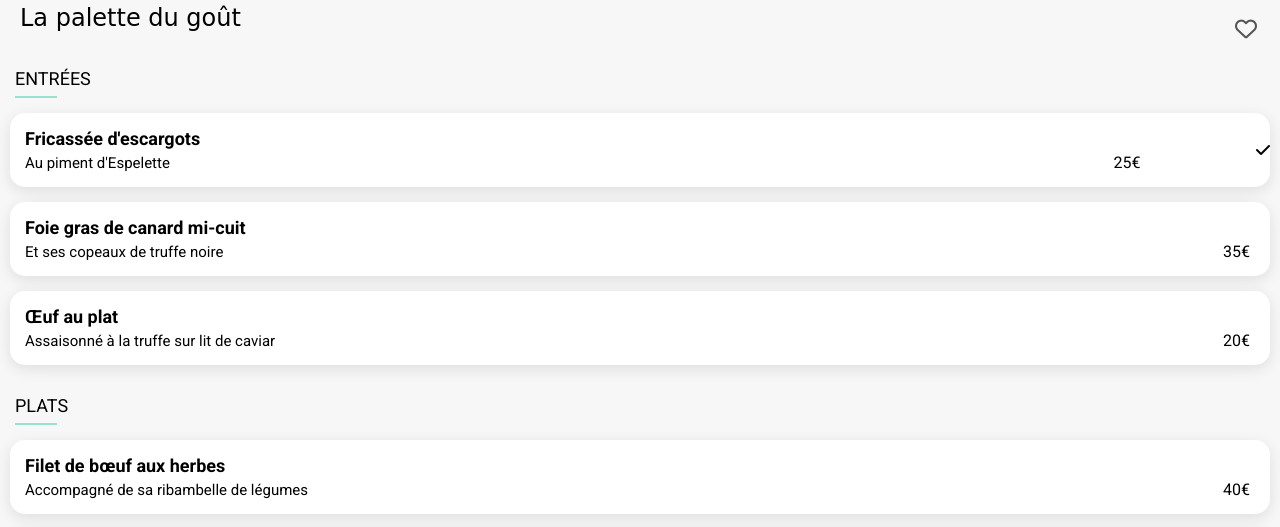
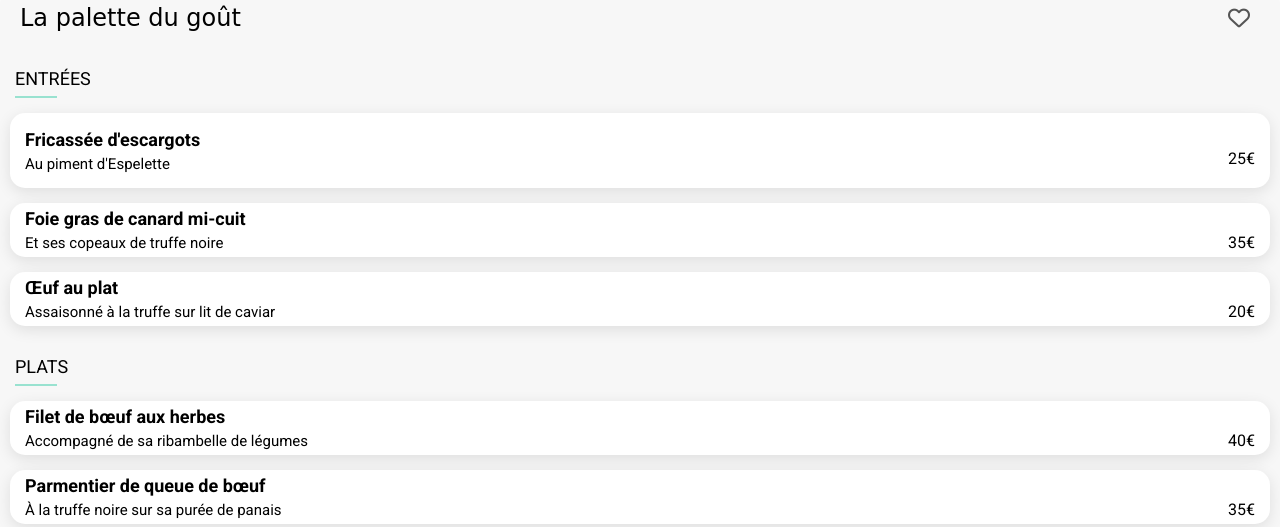
Before and after one commit to Kristikus/Kristikus.github.io, a website: page menu-palette-du-gout.html in a window 1280 px wide. Shown: the part 285-812 px from the top of the page. Drawn offline with Linux system fonts and the light colour scheme; a web font is replaced by a local one.

Commit message:
Ajout test animation check

```diff
--- a/menu-palette-du-gout.html
+++ b/menu-palette-du-gout.html
@@ -41,11 +41,13 @@
 
             <h2>Entrées</h2>
             <div class="btn-menu">
+                <div class="btn-menu_menu">
                     <div class="btn-menu_description">
                         <h3>Fricassée d'escargots</h3>
                         <p>Au piment d'Espelette</p>
                     </div>
                     <div class="btn-menu_price">25€</div>
+                </div>
                     <div class="btn-menu_check">
                         <i class="fa-solid fa-check"></i>
                     </div>
--- a/sass/base/_base.scss
+++ b/sass/base/_base.scss
@@ -31,13 +31,10 @@ h2 {
 }
 .fa-heart_div {
     position: relative;
-    margin-right: 15px;
     &:hover {
     & > .fa-regular + .fa-solid {
-        transform: scale(1.1);
-        // opacity: 1;
-        transition: all 350ms;
-
+        transform: scale(1.05);
+        transition: transform 500ms ease-out;
     }
 }
     .fa-regular {
@@ -45,9 +42,8 @@ h2 {
         color: #555;
     }
     .fa-solid {
-        // opacity: 0;
         transform: scale(0);
-        position: absolute;
+        // position: absolute;
         color: $color-secondary;
         background-color: transparent;
         background-image: linear-gradient(355.1deg, $color-primary -5%, #FF79DA 110%);
--- a/sass/components/_buttons.scss
+++ b/sass/components/_buttons.scss
@@ -71,8 +71,44 @@
             font-size: 15px;
         }
         &_price {
-            margin-right: 20px;
             margin-top: 25px;
+            margin-right: 15px;
+        }
+        &:hover {
+            > .btn-menu_check {
+            // transform: rotate(-15deg);
+            transform-origin: right;
+            width: 70px;
+                > .fa-check {
+                    transform: rotate(0deg);
+                }
+            }
+        }
+        &_check  {
+            overflow: hidden;
+            width: 0px;
+            height: 75px;
+            background-color: $color-tertiary;
+            border-radius: 0 10px 10px 0;
+            display: flex;
+            justify-content: center;
+            align-items: center;
+            transition: all 1000ms;
+        }
+        &_menu {
+                display: flex;
+                justify-content: space-between;
+                width: 100%;
         }
     }
 }
+
+.fa-check {
+    display: inline-block;
+    padding: 5px;
+    border-radius: 50%;
+    background-color: white;
+    color: $color-tertiary;
+    transform: rotate(90deg);
+    transition: all 1000ms;
+}
--- a/sass/utils/_mixins.scss
+++ b/sass/utils/_mixins.scss
@@ -18,7 +18,7 @@ $btn-palette: (
         txt: $color-black,
         radius: 15px,
         shadow: $shadow-size rgba(0,0,0,0.1),
-        padding: 10px 0,
+        // padding: 10px 0,
     ),
     btn-number: (
         bkg: $color-primary,
```
Also changed, not shown: assets/styles.css, sass/layouts/_menus.scss (line endings or trailing spaces), 1 other file.
